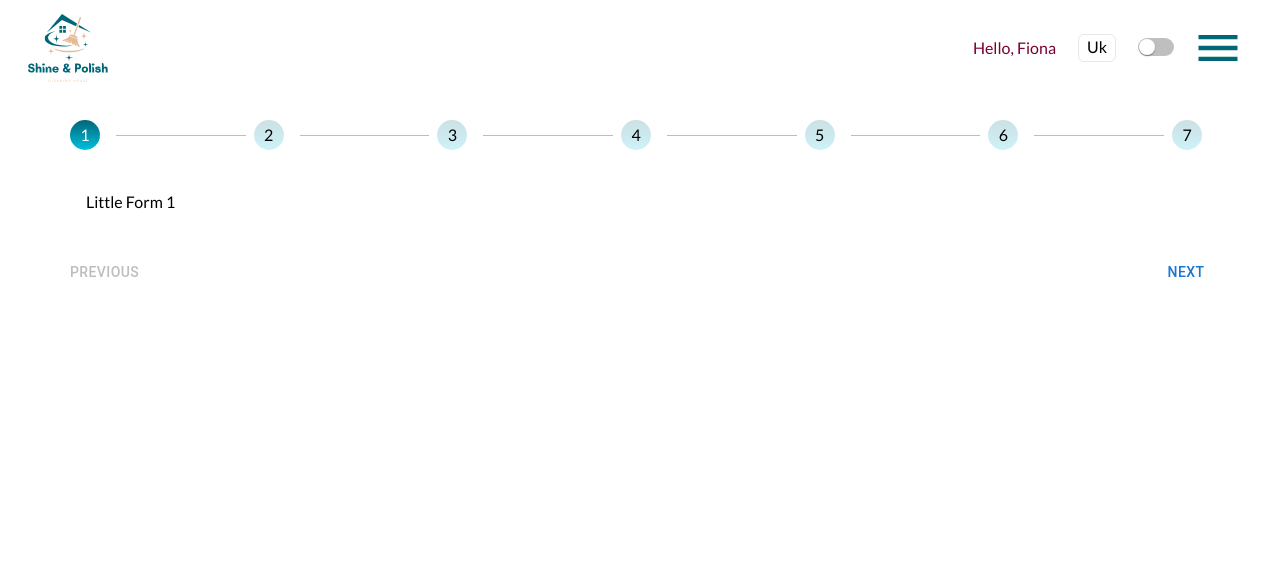
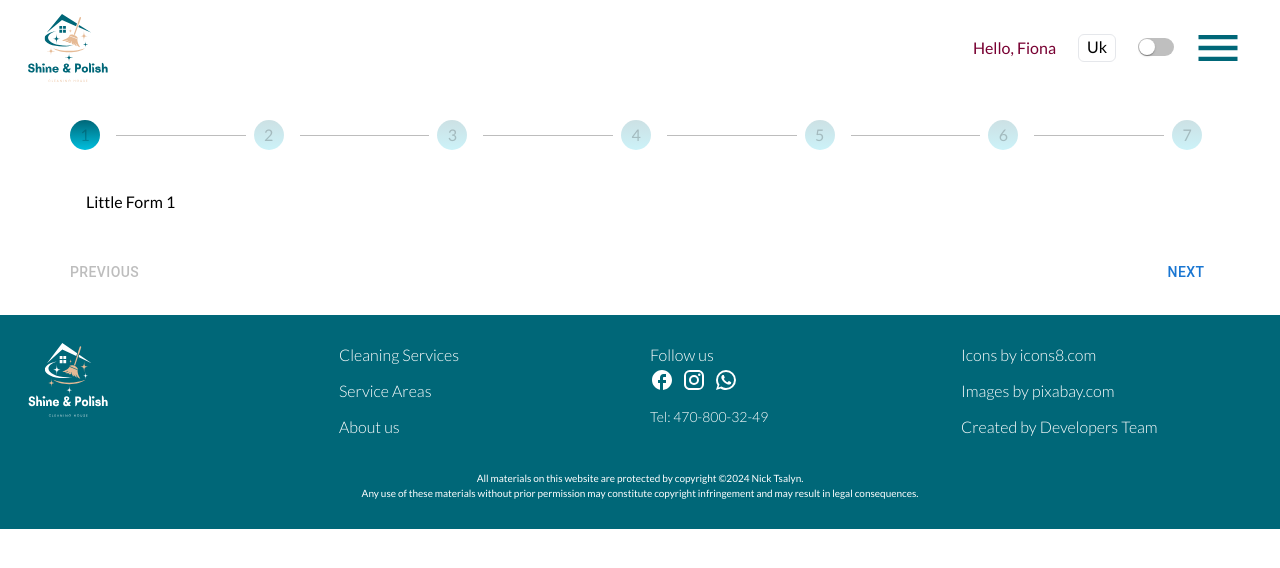
Before and after one commit to NickTsalyn/shine-polish, a Next.js app: page /booking/1 in a window 1280 px wide. Shown: the top 568 px of the page. Built offline with nearby package versions, Linux system fonts and the light colour scheme.

Commit message:
finished-stepper

```diff
--- a/src/app/booking/[step]/page.tsx
+++ b/src/app/booking/[step]/page.tsx
@@ -25,6 +25,7 @@ const BookingStep = ({ params }: BookingStepProps) => {
   const step = params.step || "1";
   const stepNumber = parseInt(step.replace("step_", ""), 10) - 1;
   const [activeStep, setActiveStep] = useState(stepNumber);
+  const [completedSteps, setCompletedSteps] = useState<number[]>([]); // Стан для зберігання завершених кроків
 
   useEffect(() => {
     setActiveStep(stepNumber);
@@ -33,12 +34,14 @@ const BookingStep = ({ params }: BookingStepProps) => {
   const handleNext = () => {
     const nextStep = activeStep + 1;
     setActiveStep(nextStep);
+    setCompletedSteps([...completedSteps, activeStep]); // Додаємо поточний крок до списку завершених
     router.push(`/booking/${nextStep + 1}`);
   };
 
   const handlePrevious = () => {
     const prevStep = activeStep - 1;
     setActiveStep(prevStep);
+    setCompletedSteps(completedSteps.filter((step) => step !== activeStep)); // Видаляємо поточний крок зі списку завершених
     router.push(`/booking/${prevStep + 1}`);
   };
 
@@ -49,6 +52,7 @@ const BookingStep = ({ params }: BookingStepProps) => {
         activeStep={activeStep}
         handleNext={handleNext}
         handlePrevious={handlePrevious}
+        completedSteps={completedSteps}
       >
         <StepComponent />
       </FormStepper>
--- a/src/app/booking/layout.tsx
+++ b/src/app/booking/layout.tsx
@@ -1,5 +1,3 @@
-"use client";
-
 import { ReactNode } from "react";
 
 export interface LayoutProps {
--- a/src/app/layout.tsx
+++ b/src/app/layout.tsx
@@ -26,7 +26,7 @@ export default function RootLayout({
         <Header />
         <Sidebar />
         <main className="lg:ml-[200px] xl:ml-[244px]">{children}</main>
-        {/* <Footer/> */}
+        <Footer />
       </body>
     </html>
   );
--- a/src/components/Form/FormStepper.tsx
+++ b/src/components/Form/FormStepper.tsx
@@ -1,6 +1,6 @@
 "use client";
 
-import {ReactNode} from "react";
+import { ReactNode } from "react";
 import Box from "@mui/material/Box";
 import Stepper from "@mui/material/Stepper";
 import Step from "@mui/material/Step";
@@ -13,16 +13,22 @@ interface FormStepperProps {
   activeStep: number;
   handleNext: () => void;
   handlePrevious: () => void;
+  completedSteps: number[];
   children: ReactNode;
 }
 
-const FormStepper = ({ activeStep, handleNext, handlePrevious, children }: FormStepperProps) => {
-
+const FormStepper = ({
+  activeStep,
+  handleNext,
+  handlePrevious,
+  completedSteps,
+  children,
+}: FormStepperProps) => {
   return (
     <Box sx={{ width: "100%" }}>
       <Stepper activeStep={activeStep}>
         {steps.map((step, index) => (
-          <Step key={step}>
+          <Step key={step} completed={completedSteps.includes(step)}>
             <StepLabel
               StepIconComponent={() => (
                 <div
@@ -33,14 +39,17 @@ const FormStepper = ({ activeStep, handleNext, handlePrevious, children }: FormS
                     display: "flex",
                     alignItems: "center",
                     justifyContent: "center",
-                    background:
-                      activeStep >= index
+                    background: completedSteps.includes(step)
+                      ? "#006778"
+                      : activeStep >= index
                       ? "linear-gradient(180deg, #006778 0%, #00BFDE 100%)"
                       : "linear-gradient(180deg, rgba(0, 103, 120, 0.20) 0%, rgba(0, 191, 222, 0.20) 100%)",
-                    color: activeStep >= step - 1 ? "#fff" : "#000",
+                    color: completedSteps.includes(step)
+                      ? "#fff"
+                      : "rgba(0, 0, 0, 0.2)",
                   }}
                 >
-                  {step}
+                  {completedSteps.includes(step) ? "✓" : step}
                 </div>
               )}
             />
@@ -62,7 +71,6 @@ const FormStepper = ({ activeStep, handleNext, handlePrevious, children }: FormS
           {activeStep === steps.length - 1 ? "Finish" : "Next"}
         </Button>
       </Box>
-
     </Box>
   );
 };
--- a/src/components/Form/step_1.tsx
+++ b/src/components/Form/step_1.tsx
@@ -1,10 +1,8 @@
-// "use client";
-
-const Step1 =()=> {
+const Step1 = () => {
   return (
     <div className="p-4 md:p-6 lg:p-9">
       <h1>Little Form 1</h1>
     </div>
   );
-}
+};
 export default Step1;
--- a/src/components/Form/step_2.tsx
+++ b/src/components/Form/step_2.tsx
@@ -1,10 +1,8 @@
-// "use client";
-
-const Step2 =()=> {
+const Step2 = () => {
   return (
     <div className="p-4 md:p-6 lg:p-9">
       <h1>Little Form 2</h1>
     </div>
   );
-}
+};
 export default Step2;
--- a/src/components/Form/step_3.tsx
+++ b/src/components/Form/step_3.tsx
@@ -1,10 +1,8 @@
-// "use client";
-
-const Step3 =()=> {
+const Step3 = () => {
   return (
     <div className="p-4 md:p-6 lg:p-9">
       <h1>Little Form 3</h1>
     </div>
   );
-}
+};
 export default Step3;
--- a/src/components/Form/step_4.tsx
+++ b/src/components/Form/step_4.tsx
@@ -1,10 +1,8 @@
-// "use client";
-
-const Step4 =()=> {
+const Step4 = () => {
   return (
     <div className="p-4 md:p-6 lg:p-9">
       <h1>Little Form 4</h1>
     </div>
   );
-}
+};
 export default Step4;
--- a/src/components/Form/step_5.tsx
+++ b/src/components/Form/step_5.tsx
@@ -1,10 +1,8 @@
-// "use client";
-
-const Step5 =()=> {
+const Step5 = () => {
   return (
     <div className="p-4 md:p-6 lg:p-9">
       <h1>Little Form 5</h1>
     </div>
   );
-}
+};
 export default Step5;
--- a/src/components/Form/step_6.tsx
+++ b/src/components/Form/step_6.tsx
@@ -1,10 +1,8 @@
-// "use client";
-
-const Step6 =()=> {
+const Step6 = () => {
   return (
     <div className="p-4 md:p-6 lg:p-9">
       <h1>Little Form 6</h1>
     </div>
   );
-}
+};
 export default Step6;
--- a/src/components/Form/step_7.tsx
+++ b/src/components/Form/step_7.tsx
@@ -1,10 +1,8 @@
-// "use client";
-
-const Step7 =()=> {
+const Step7 = () => {
   return (
     <div className="p-4 md:p-6 lg:p-9">
       <h1>Little Form 7</h1>
     </div>
   );
-}
+};
 export default Step7;
--- a/src/global/navigation.ts
+++ b/src/global/navigation.ts
@@ -10,7 +10,6 @@ export const MOBILE_LINKS = [
   { href: "/", text: "Home" },
   { href: "#service-areas", text: "Locations" },
   { href: "/checklists", text: "Checklists" },
-  // { href: "#sign", text: "Sign Up / Sign In" },
 ];
 
 export const PROCESSES_LINKS = [
```
Lines whose indentation alone changed are shown as unchanged.
